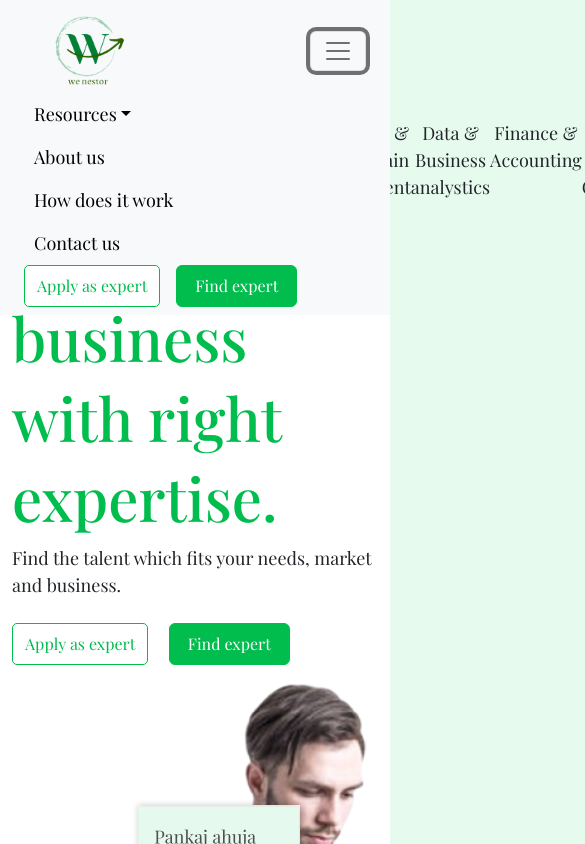
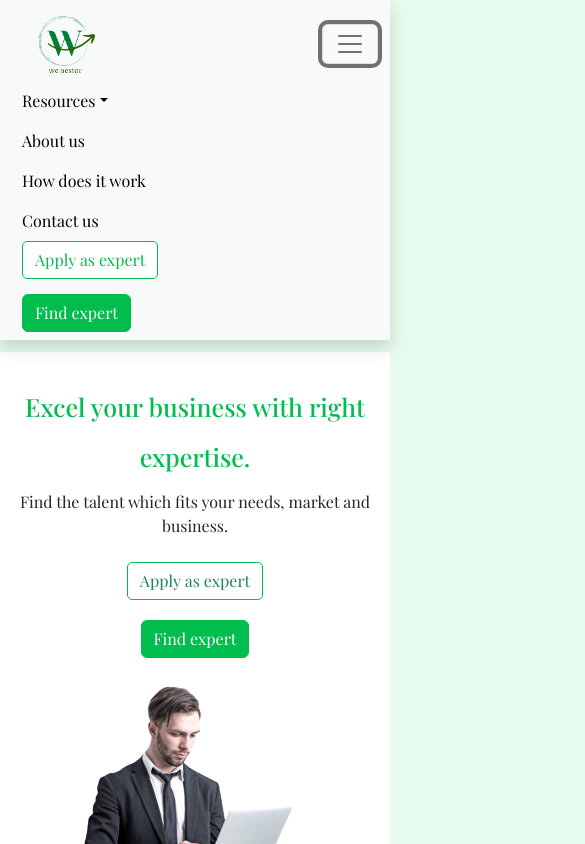
Before and after one commit to prajot-appsdeployer/HTML-CSS-Day-7, a plain HTML site: page index.html in a window 390 px wide. Both pictures are taken after a click on the button "Toggle navigation". Shown: the top 844 px of the page, 585 px wide, since content can reach past the window. Drawn offline with nearby package versions, Linux system fonts and the light colour scheme.

Commit message:
make responsive

```diff
--- a/index.html
+++ b/index.html
@@ -27,17 +27,20 @@
       crossorigin="anonymous"
     />
     <link rel="stylesheet" href="style.css" />
+    <link rel="stylesheet" href="media-queries.css" />
 
     <title>HTML CSS Day 7</title>
   </head>
   <body>
     <!-- Navbar -->
     <nav
-      class="navbar navbar-expand-lg fixed-top navbar-light bg-light"
+      class="navbar navbar-expand-lg fixed-top navbar-light bg-light justify-content-center shadow"
       id="navbar"
     >
-      <div class="container-fluid gx-5">
-        <a class="navbar-brand"><img src="logo.png" alt="logo w png" /></a>
+      <div class="container-fluid">
+        <a class="navbar-brand d-flex nb-width nb-width me-auto"
+          ><img src="logo.png" alt="logo w png"
+        /></a>
 
         <button
           class="navbar-toggler"
@@ -51,14 +54,11 @@
           <span class="navbar-toggler-icon"></span>
         </button>
 
-        <div
-          class="collapse navbar-collapse justify-content-center"
-          id="navbarNav"
-        >
-          <ul class="navbar-nav">
+        <div class="collapse navbar-collapse w-100" id="navbarNav">
+          <ul class="navbar-nav m-width justify-content-center">
             <li class="nav-item dropdown">
               <a
-                class="nav-link dropdown-toggle"
+                class="nav-link dropdown-toggle align-self-center"
                 href="#"
                 role="button"
                 data-bs-toggle="dropdown"
@@ -66,6 +66,7 @@
                 >Resources</a
               >
               <ul class="dropdown-menu">
+                <!-- Made by Prajot -->
                 <li><a class="dropdown-item" href="#">Blog</a></li>
                 <li><a class="dropdown-item" href="#">Events </a></li>
                 <li>
@@ -87,13 +88,21 @@
             </li>
           </ul>
 
-          <div class="d-flex ms-auto">
-            <button class="btn btn-outline-success me-3">
-              Apply as expert
-            </button>
+          <!--  -->
 
-            <button class="btn btn-success">Find expert</button>
-          </div>
+          <ul
+            class="nav navbar-nav ms-auto r-width justify-content-end nav-btn"
+          >
+            <li class="nav-item">
+              <a class="btn btn-outline-success"> Apply as expert </a>
+            </li>
+
+            <li class="nav-item">
+              <a class="btn btn-success">Find expert</a>
+            </li>
+          </ul>
+
+          <!--  -->
         </div>
       </div>
     </nav>
@@ -101,17 +110,17 @@
     <!-- Features -->
     <div class="container">
       <div class="features-container text-center">
-        <p>Sales & marketing</p>
-        <p>Corporate Strategy</p>
-        <p>Digital Transformation & Technology</p>
-        <p>Operation & supply chain management</p>
-        <p>Data & Business analystics</p>
-        <p>Finance & Accounting</p>
-        <p>Human resources & Organizations</p>
+        <p class="feature-item">Sales & marketing</p>
+        <p class="feature-item">Corporate Strategy</p>
+        <p class="feature-item">Digital Transformation & Technology</p>
+        <p class="feature-item">Operation & supply chain management</p>
+        <p class="feature-item">Data & Business analystics</p>
+        <p class="feature-item">Finance & Accounting</p>
+        <p class="feature-item">Human resources & Organizations</p>
       </div>
     </div>
 
-    <!-- Heor -->
+    <!-- Hero -->
     <section id="hero">
       <div class="container hero-container">
         <div class="row align-items-center">
@@ -123,10 +132,8 @@
               Find the talent which fits your needs, market and business.
             </p>
 
-            <div class="">
-              <button class="btn btn-outline-success me-3">
-                Apply as expert
-              </button>
+            <div class="hero-btn-container">
+              <button class="btn btn-outline-success">Apply as expert</button>
 
               <button class="btn btn-success">Find expert</button>
             </div>
@@ -138,7 +145,7 @@
               class="hero-img"
               alt="person with a laptop"
             />
-            <img class="hero-about-img" src="hero-about.jpg" alt="" />
+            <!-- <img class="hero-about-img" src="hero-about.jpg" alt="" /> -->
           </div>
         </div>
       </div>
@@ -249,9 +256,9 @@
     <section id="experts">
       <div class="container experts-container">
         <h1 class="mb-5 fs-2 text-center">Our Experts</h1>
-        <div class="row g-5">
+        <div class="row g-3">
           <!-- Card -->
-          <div class="col-lg-4">
+          <div class="col-lg-4 expert-card">
             <div class="card h-100">
               <div class="row g-0 align-items-center">
                 <div class="col-lg-5">
@@ -275,7 +282,7 @@
             </div>
           </div>
 
-          <div class="col-lg-4">
+          <div class="col-lg-4 expert-card">
             <div class="card h-100">
               <div class="row g-0 align-items-center">
                 <div class="col-lg-5">
@@ -299,7 +306,7 @@
             </div>
           </div>
 
-          <div class="col-lg-4">
+          <div class="col-lg-4 expert-card">
             <div class="card h-100">
               <div class="row g-0 align-items-center">
                 <div class="col-lg-5">
@@ -322,7 +329,7 @@
             </div>
           </div>
 
-          <div class="col-lg-4">
+          <div class="col-lg-4 expert-card">
             <div class="card h-100">
               <div class="row g-0 align-items-center">
                 <div class="col-lg-5">
@@ -345,7 +352,7 @@
             </div>
           </div>
 
-          <div class="col-lg-4">
+          <div class="col-lg-4 expert-card">
             <div class="card h-100">
               <div class="row g-0 align-items-center">
                 <div class="col-lg-5">
@@ -367,7 +374,7 @@
             </div>
           </div>
 
-          <div class="col-lg-4">
+          <div class="col-lg-4 expert-card">
             <div class="card h-100">
               <div class="row g-0 align-items-center">
                 <div class="col-lg-5">
@@ -399,8 +406,12 @@
 
         <div class="container">
           <div class="row">
-            <div class="col-lg-6">
-              <img src="illustration.png" alt="girl-siting on pc" />
+            <div class="col-lg-6 img-container">
+              <img
+                class="illustration"
+                src="illustration.png"
+                alt="girl-siting on pc"
+              />
             </div>
 
             <div class="col-lg-6">
--- /dev/null
+++ b/media-queries.css
@@ -0,0 +1,272 @@
+@media (max-width: 1670px) {
+  .nb-width {
+    width: 35%;
+  }
+
+  .m-width {
+    width: 100%;
+  }
+
+  .r-width {
+    width: 50%;
+  }
+}
+
+@media (max-width: 1440px) {
+  .nb-width {
+    width: 35%;
+  }
+
+  .m-width {
+    width: 90%;
+  }
+
+  .r-width {
+    width: 50%;
+  }
+
+  /* Hero */
+
+  .hero-heading {
+    font-weight: 500;
+    font-size: 50px;
+    line-height: 70px;
+  }
+
+  .hero-img {
+    width: 500px;
+    height: 400px;
+  }
+}
+
+@media (max-width: 1280px) {
+  /* Navbar */
+  .navbar-brand img {
+    width: 100px;
+  }
+
+  /* features */
+  .features-container {
+    display: grid;
+    grid-template-columns: repeat(4, auto);
+    column-gap: 20px;
+  }
+
+  /* Hero */
+
+  .hero-heading {
+    font-weight: 500;
+    font-size: 40px;
+    line-height: 60px;
+  }
+
+  .hero-img {
+    width: 400px;
+    height: auto;
+  }
+}
+
+@media (max-width: 1200px) {
+  .nb-width {
+    width: 10%;
+  }
+
+  .m-width {
+    width: 100%;
+  }
+
+  .r-width {
+    width: 50%;
+  }
+
+  /* Our Experts */
+  /* Made by Prajot  */
+  #experts {
+    margin: 0px;
+  }
+
+  #experts h5 {
+    font-size: 18px;
+  }
+
+  #experts p {
+    font-size: 15px;
+  }
+
+  .card-img {
+    height: 250px;
+  }
+
+  .illustration {
+    width: 500px;
+  }
+
+  .contact-container {
+    margin: 0 80px;
+  }
+}
+
+@media (max-width: 990px) {
+  .nb-width {
+    width: auto;
+  }
+
+  .m-width {
+    width: auto;
+  }
+
+  .r-width {
+    width: 100%;
+  }
+
+  .nav-btn {
+    margin: 0px !important;
+    gap: 15px;
+    display: flex;
+    flex-direction: column;
+    justify-content: flex-start !important;
+  }
+
+  .features-container {
+    display: grid;
+    grid-template-columns: repeat(2, auto);
+    column-gap: 10px;
+    margin: 0px 10px;
+  }
+
+  #hero {
+    text-align: center;
+  }
+
+  .hero-heading {
+    margin-top: 30px;
+    font-size: 35px;
+    line-height: 50px;
+  }
+
+  .hero-btn-container {
+    display: flex;
+    justify-content: center;
+    gap: 30px;
+  }
+
+  .hero-img {
+    width: 350px;
+  }
+
+  .text-container {
+    padding: 0px;
+  }
+
+  .cards-container {
+    grid-template-columns: auto;
+    margin: 0px 60px;
+  }
+
+  .contact-container {
+    margin: 0 50px;
+  }
+
+  .expert-card {
+    margin-bottom: 50px;
+  }
+
+  .img-container {
+    display: flex;
+    justify-content: center;
+    overflow: hidden;
+  }
+
+  .illustration {
+    width: 350px;
+    margin-bottom: 30px;
+  }
+
+  .point-bg {
+    font-size: 18px;
+  }
+
+  .contact-container {
+    margin: 0 50px;
+  }
+
+  .footer-container {
+    grid-template-columns: repeat(3, 1fr);
+    column-gap: 6px;
+  }
+}
+
+@media (max-width: 600px) {
+  .footer-container {
+    grid-template-columns: repeat(2, 1fr);
+  }
+
+  .contact-container {
+    margin: 0 30px;
+  }
+}
+
+@media (max-width: 430px) {
+  .features-container {
+    display: grid;
+    grid-template-columns: repeat(2, auto);
+    column-gap: 10px;
+    margin: 0px 10px;
+  }
+
+  .hero-heading {
+    margin-top: 30px;
+    font-size: 25px;
+    line-height: 50px;
+  }
+
+  #hero p {
+    font-size: 16px !important;
+    margin-bottom: 20px;
+  }
+
+  .hero-btn-container {
+    display: flex;
+    align-items: center;
+    justify-content: center;
+    flex-direction: column;
+    gap: 20px;
+    margin-bottom: 20px;
+  }
+
+  .hero-img {
+    width: 300px;
+  }
+
+  .text-container {
+    margin: 0px 20px;
+  }
+
+  .cards-container {
+    grid-template-columns: auto;
+    margin: 0px 30px;
+  }
+
+  .expert-card {
+    margin-bottom: 30px;
+  }
+
+  .illustration {
+    width: 300px;
+    margin-bottom: 30px;
+  }
+
+  .point-bg {
+    font-size: 16px !important;
+  }
+
+  .contact-container {
+    margin: 0 25px;
+  }
+
+  .footer-container {
+    grid-template-columns: repeat(2, auto);
+    column-gap: 6px;
+    justify-items: start;
+  }
+}
--- a/style.css
+++ b/style.css
@@ -16,7 +16,7 @@ html {
 body {
   background-color: #e6faee;
   font-family: "Playfair Display", serif;
-  font-size: 18px;
+
   animation: fadeInAnimation ease-in 0.5s;
   animation-iteration-count: 1;
   animation-fill-mode: forwards;
@@ -34,16 +34,15 @@ body {
 .btn-success {
   background-color: #01bd4e;
   border: 1px solid #01bd4e;
-  padding: 8px 18px;
+  color: #fff !important;
 }
 
 .btn-outline-success {
   background: #ffffff;
   border: 1px solid #01bd4e;
   border-radius: 5px;
-  color: #01bd4e;
+
   font-weight: 400;
-  padding: 8px 12px;
 }
 
 .para-green {
@@ -55,10 +54,19 @@ body {
   transition: 0.3s ease-in-out;
 }
 
-.navbar-brand {
-  min-width: 2%;
-  width: 30%;
+.nb-width {
+  width: 50%;
 }
+
+.m-width {
+  width: 100%;
+}
+
+.r-width {
+  width: 100%;
+}
+
+/* Made by Prajot  */
 
 .navbar-brand img {
   width: 120px;
@@ -68,12 +76,23 @@ body {
   margin: 0px 10px;
 }
 
+#navbar .btn-outline-success {
+  color: #01bd4e !important;
+}
+
+#navbar .btn-outline-success:hover {
+  color: white !important;
+}
+
 .navbar a {
   color: black;
 }
+
 .add-shadow {
-  box-shadow: 2px 2px 20px 5px rgba(0, 0, 0, 0.404);
+  box-shadow: 2px 2px 20px 5px rgba(0, 0, 0, 0.404) !important;
 }
+
+/* features */
 
 .features-container {
   padding-top: 120px;
@@ -93,11 +112,11 @@ body {
 }
 
 .hero-img {
-  width: 679.5px;
-  height: 567px;
+  width: 600px;
+  height: 500px;
 }
 
-.hero-images {
+/* .hero-images {
   position: relative;
 }
 
@@ -106,7 +125,7 @@ body {
   top: 140px;
   right: 90px;
   box-shadow: 1px 1px 6px 1px rgba(0, 0, 0, 0.192);
-}
+} */
 
 /* About-us */
 .text-container {
@@ -153,9 +172,11 @@ body {
 }
 
 .card-img {
-  min-height: 200px;
+  overflow: hidden;
+  height: 200px;
   border-radius: 6px 0px 0px 0px !important;
   object-fit: cover;
+  background-position: center center;
 }
 
 /*  How does it work?*/
@@ -181,6 +202,10 @@ body {
 .wide-btn {
   padding-left: 70px;
   padding-right: 70px;
+}
+
+.illustration {
+  width: 600px;
 }
 
 /* Contact */
```
